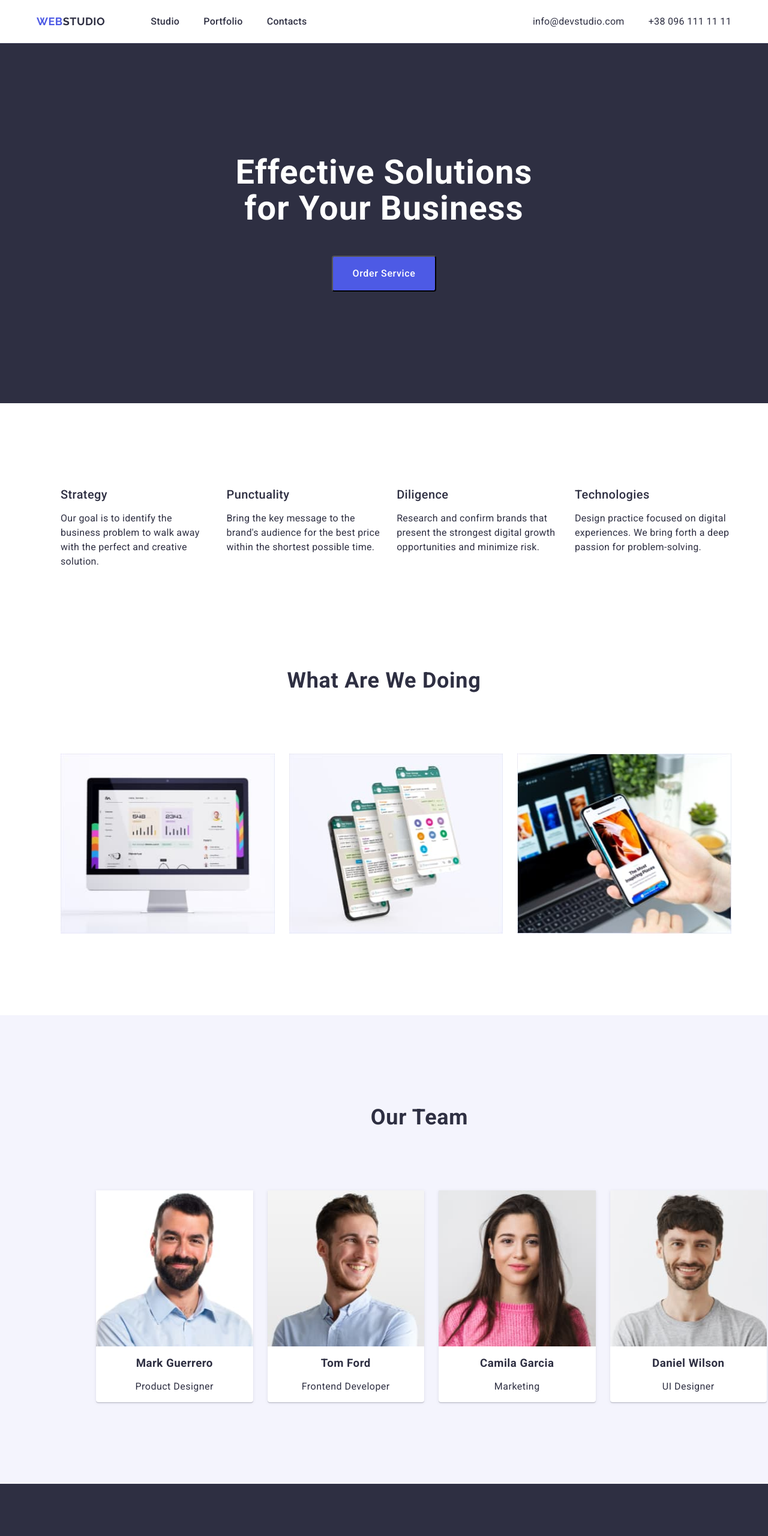
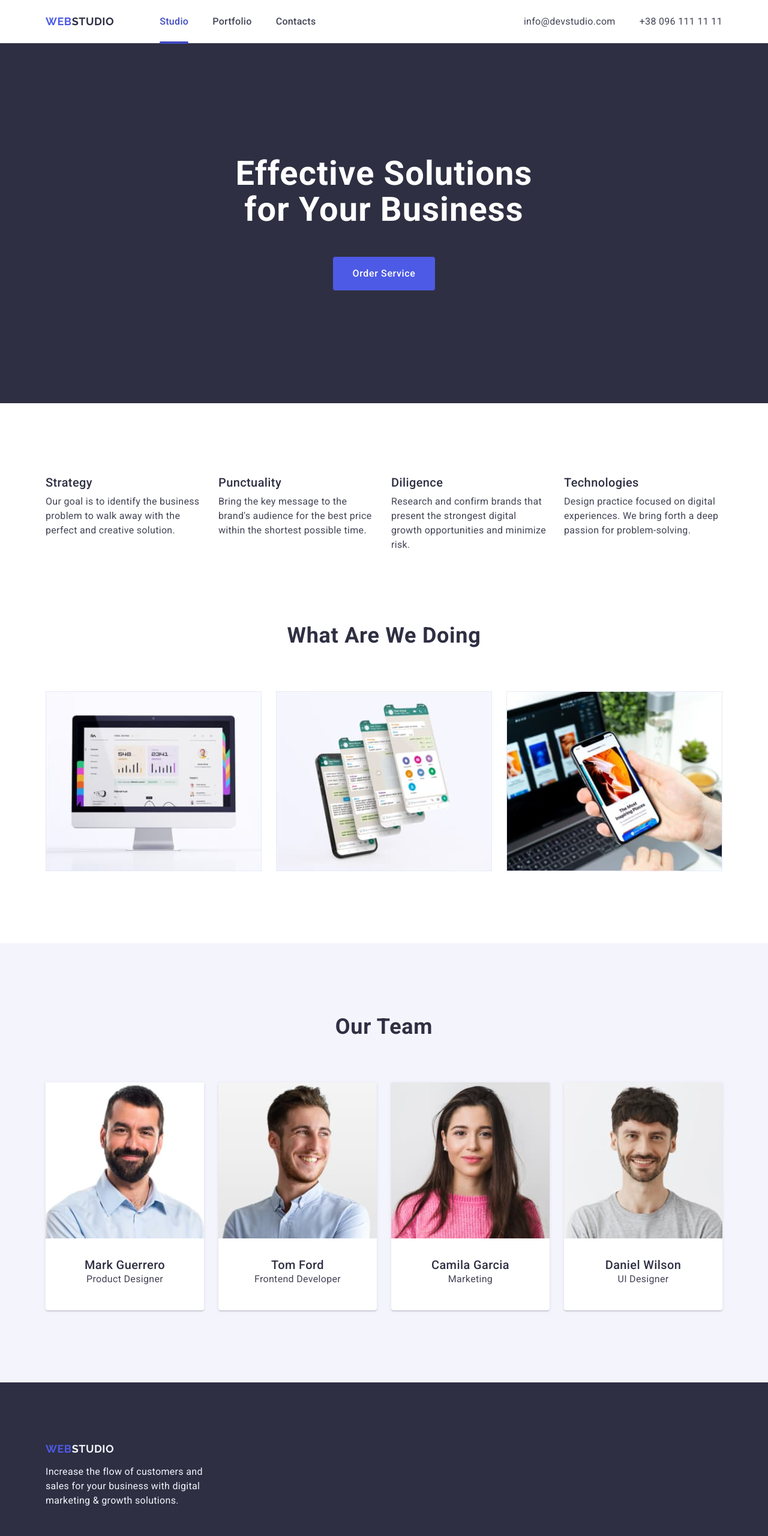
Before and after one commit to boogie1989/goit-markup-hw-03, a plain HTML site: page index.html in a window 1280 px wide. Shown: the top 2560 px of the page at 60% size. Drawn offline with nearby package versions, Linux system fonts and the light colour scheme.

Commit message:
refactoring

```diff
--- a/css/styles.css
+++ b/css/styles.css
@@ -2,104 +2,145 @@
 	--primary-font: "Roboto", sans-serif;
 	--secondary-font: "Raleway", sans-serif;
 
-	--primary-highlight: #404bbf;
+	--CLOUD: #f4f4fd;
+	--CORNFLOWER: #e7e9fc;
+	--GREY: #2e2f42b2;
+	--IRIS: #4d5ae5;
+	--LIGHT-SLATE: #8e8f99;
+	--NAVY-BLUE: #2e2f42;
+	--OCEAN: #404bbf;
+	--SLATE: #434455;
+	--WHITE: #ffffff;
 
-	--primary-color: #4d5ae5;
-	--on-primary-color: white;
+	--border-radius-sm: 4px;
+	--items: 3;
+	--indent-x: 48px;
+	--indent-y: 24px;
+	--transition: 250ms cubic-bezier(0.4, 0, 0.2, 1);
 
-	--primary-container-color: white;
-	--on-primary-container-color: #2e2f42;
+	--primary-shadow: 0px 1px 6px 0px rgba(46, 47, 66, 0.08), 0px 1px 1px 0px rgba(46, 47, 66, 0.16),
+		0px 2px 1px 0px rgba(46, 47, 66, 0.08);
 
-	--secondary-container-color: #2e2f42;
-	--on-secondary-container-color: white;
-
-	--tertiary-container-color: #f4f4fd;
-	--on-tertiary-container-color: #2e2f42;
-
-	--light-1: #e7e9fc;
-	--light-2: ##fcfcfc;
+	--secondary-shadow: 0px 3px 1px 0px rgba(0, 0, 0, 0.1), 0px 2px 1px 0px rgba(0, 0, 0, 0.08),
+		0px 2px 2px 0px rgba(0, 0, 0, 0.12);
 }
 
+/* #region Base */
 body {
 	font-family: var(--primary-font);
-	letter-spacing: 0.03em;
-	background-color: var(--primary-container-color);
-	color: var(--on-primary-container-color);
+	color: var(--SLATE);
+	background: var(--WHITE);
+}
+
+a {
+	text-decoration: none;
+	color: currentColor;
 }
 
 ul,
 ol {
+	padding-left: 0;
+	margin-top: 0;
+	margin-bottom: 0;
 	list-style-type: none;
-}
-
-a {
-	text-decoration: none;
-}
-
-img {
-	display: block;
-	max-width: 100%;
 }
 
 address {
 	font-style: normal;
 }
 
+img {
+	display: block;
+	max-width: 100%;
+	height: auto;
+}
+
+h1,
+h2,
+h3,
+h4,
+h5,
+h6,
+p {
+	margin-top: 0;
+	margin-bottom: 0;
+}
+
+button {
+	border: none;
+	cursor: pointer;
+	padding: 0;
+	color: currentColor;
+	font-family: inherit;
+}
+
 .container {
 	width: 1158px;
+	padding: 0 15px;
 	margin: 0 auto;
 }
 
+.section {
+	padding: 120px 0;
+}
+
+.section-title {
+	margin-bottom: 72px;
+	font-size: 36px;
+	line-height: 1.11;
+	letter-spacing: 0.02em;
+	text-transform: capitalize;
+	text-align: center;
+	color: var(--NAVY-BLUE);
+}
+
+.hidden {
+	display: none;
+}
+
+.cards {
+	display: flex;
+	flex-wrap: wrap;
+	gap: var(--indent-x) var(--indent-y);
+}
+
+.card {
+	width: calc((100% - var(--indent-y) * (var(--items) - 1)) / var(--items));
+}
+
 .button {
-	background-color: var(--primary-color);
-	color: var(--on-primary-color);
-	font-size: 16px;
+	display: flex;
+	min-width: 169px;
+	min-height: 56px;
+	padding: 16px 32px;
 	font-weight: 500;
 	line-height: 1.5;
 	letter-spacing: 0.04em;
-	padding: 16px 32px;
-	border-radius: 4px;
-}
-.button:hover,
-.button:focus {
-	background: var(--primary-highlight);
-}
-
-.filter-button {
-	padding: 12px 24px;
-	background-color: var(--tertiary-container-color);
-	color: var(--primary-color);
-	border: 1px solid var(--tertiary-container-color);
-}
-.filter-button:hover,
-.filter-button:focus {
-	background: var(--primary-color);
-	color: var(--on-primary-color);
+	color: var(--WHITE);
+	background: var(--IRIS);
+	border-radius: var(--border-radius-sm);
+	transition: background-color var(--transition), box-shadow var(--transition);
 }
 
 .logo {
 	font-family: var(--secondary-font);
-	color: var(--primary-color);
 	font-weight: 800;
 	font-size: 18px;
 	line-height: 1.17;
 	letter-spacing: 0.03em;
 	text-transform: uppercase;
+	color: var(--IRIS);
 }
-
 .logo-dark {
-	color: var(--on-primary-container-color);
+	color: var(--NAVY-BLUE);
 }
-
 .logo-light {
-	color: var(--on-secondary-container-color);
+	color: var(--CLOUD);
 }
 
 .header {
-	border-bottom: 1px solid var(--light-1);
-	height: 72px;
-	text-align: center;
 	display: flex;
+	align-items: center;
 }
 
 .header .container {
@@ -111,29 +152,48 @@ address {
 	display: flex;
 	align-items: center;
 	gap: 76px;
-	justify-content: start;
 }
 
 .header-nav-menu {
 	display: flex;
 	gap: 40px;
-	padding: 0;
 }
 
 .header-nav-menu-item {
 }
 
+.header-current-link {
+	color: var(--OCEAN);
+}
+
 .header-nav-menu-link {
-	color: var(--primary-text-color);
+	position: relative;
 	display: block;
 	padding: 24px 0;
 	font-weight: 500;
 	line-height: 1.5;
 	letter-spacing: 0.02em;
+	transition: color var(--transition);
 }
+
 .header-nav-menu-link:hover,
 .header-nav-menu-link:focus {
-	color: var(--primary-color);
+	color: var(--OCEAN);
+}
+
+.header-nav-menu-link::after {
+	content: "";
+	position: absolute;
+	bottom: -1px;
+	left: 50%;
+	transform: translate(-50%);
+	width: 100%;
+	height: 4px;
+	border-radius: var(--border-radius-sm);
+	background: transparent;
+}
+.header-nav-menu-link.header-current-link::after {
+	background: var(--OCEAN);
 }
 
 .header-contacts {
@@ -149,27 +209,45 @@ address {
 }
 
 .header-contacts-link {
-	color: var(--primary-text-color);
 	line-height: 1.5;
 	letter-spacing: 0.02em;
+	color: var(--SLATE);
+	transition: color var(--transition);
 }
 
-.hero {
-	background-color: var(--secondary-container-color);
-	color: var(--on-secondary-container-color);
-	height: 600px;
-	display: flex;
-	justify-content: center;
-	justify-items: center;
-	flex-direction: column;
+.header-contacts-link:hover,
+.header-contacts-link:focus {
+	color: var(--OCEAN);
 }
 
-.hero .container {
-	text-align: center;
+.footer {
+	padding: 100px 0;
+	background: var(--NAVY-BLUE);
 }
 
-.hero .button {
+.footer-container {
+	max-width: 264px;
+	margin-right: 120px;
+}
+
+.footer-text {
+	line-height: 1.5;
+	letter-spacing: 0.02em;
+	color: var(--CLOUD);
+}
+
+.footer-container .logo {
+	display: block;
+	margin-bottom: 16px;
+}
+
+/* Pages */
+
+.hero {
+	max-width: 1440px;
 	margin: 0 auto;
+	padding: 188px 0;
+	background: var(--NAVY-BLUE);
 }
 
 .hero-title {
@@ -182,22 +260,16 @@ address {
 	color: #fff;
 }
 
-.hero .container .button {
+.hero .button {
+	margin: 0 auto;
 }
 
 .features {
-	padding-top: 120px;
-}
-
-.features-title {
-	display: none;
+	padding-bottom: 60px;
 }
 
 .features-list {
-	display: flex;
-	justify-content: center;
-	margin: 0;
-	gap: 24px;
+	--items: 4;
 }
 
 .feature-item {
@@ -208,152 +280,129 @@ address {
 	font-weight: 500;
 	font-size: 20px;
 	line-height: 1.2;
-	letter-spacing: 0.4px;
+	letter-spacing: 0.02em;
+	color: var(--NAVY-BLUE);
 }
 
 .feature-item-desc {
-	font-size: 16px;
-	font-style: normal;
-	font-weight: 400;
-	line-height: 24px;
-	letter-spacing: 0.32px;
+	line-height: 1.5;
+	letter-spacing: 0.02em;
 }
 
 .tasks {
-	padding-top: 120px;
-	padding-bottom: 120px;
-	text-align: center;
+	padding-top: 60px;
 }
 
 .tasks-title {
-	text-align: center;
-	font-size: 36px;
-	font-weight: 700;
-	line-height: 40px; /* 111.111% */
-	letter-spacing: 0.72px;
-	text-transform: capitalize;
 }
 
 .tasks-list {
-	padding-top: 72px;
-	display: flex;
-	gap: 24px;
+	--items: 3;
 }
 
 .task-item {
 }
 
-.task-item-title {
+.task-item-img {
 }
 
 .team {
-	text-align: center;
-	background-color: var(--tertiary-container-color);
-	padding: 120px;
+	background: var(--CLOUD);
 }
 
 .team-title {
-	text-align: center;
-	font-size: 36px;
-	font-weight: 700;
-	line-height: 40px;
-	letter-spacing: 0.72px;
-	text-transform: capitalize;
-
-	padding-bottom: 72px;
 }
 
 .team-list {
-	display: flex;
-	gap: 24px;
+	--items: 4;
 }
 
 .team-member {
-	background-color: var(--primary-container-color);
-	border-radius: 0px 0px 4px 4px;
-	background: var(--WHITE, #fff);
-	box-shadow: 0px 1px 6px 0px rgba(46, 47, 66, 0.08), 0px 1px 1px 0px rgba(46, 47, 66, 0.16),
-		0px 2px 1px 0px rgba(46, 47, 66, 0.08);
-}
-
-.team-member-title {
+	background: var(--WHITE);
+	border-radius: 0 0 var(--border-radius-sm) var(--border-radius-sm);
+	box-shadow: var(--primary-shadow);
 }
 
 .team-member-img {
 }
 
-.team-member-position {
+.team-member-info-container {
+	padding: 32px 16px;
 }
 
-.footer {
-	background-color: var(--secondary-container-color);
-	color: var(--on-secondary-container-color);
-	padding: 100px;
+.team-member-title {
+	font-weight: 500;
+	font-size: 20px;
+	line-height: 1.2;
+	letter-spacing: 0.02em;
+	text-align: center;
+	color: var(--NAVY-BLUE);
 }
 
-.footer-container {
-	max-width: 300px;
-}
-
-.footer-text {
-	font-size: 16px;
-	font-weight: 400;
-	line-height: 24px;
-	letter-spacing: 0.32px;
+.team-member-position {
+	margin-bottom: 8px;
+	line-height: 1.5;
+	letter-spacing: 0.02em;
+	text-align: center;
 }
 
 .portfolio {
-	padding-bottom: 120px;
+	padding-top: 96px;
 }
-.portfolio-title {
-	display: none;
+
+.filters {
+	display: flex;
+	justify-content: center;
+	align-items: center;
+	gap: 24px;
+	margin-bottom: 72px;
 }
-.filters-list {
-	display: flex;
-	gap: 24px;
-	justify-content: center;
-	padding: 96px 0px 72px 0px;
+
+.filter {
 }
-.filter-item {
+
+.filter-button {
+	padding: 12px 24px;
+	font-weight: 500;
+	line-height: 1.5;
+	letter-spacing: 0.04em;
+	color: var(--IRIS);
+	background: var(--CLOUD);
+	border-radius: var(--border-radius-sm);
+	transition: color var(--transition), background-color var(--transition), box-shadow var(--transition);
+}
+.filter-button:hover,
+.filter-button:focus {
+	color: var(--WHITE);
+	background: var(--OCEAN);
+	box-shadow: var(--secondary-shadow);
 }
 
 .jobs-list {
-	color: var(--on-primary-container-color);
-	display: flex;
-	flex-wrap: wrap;
-	justify-content: space-between;
-	row-gap: 48px;
 }
+
 .job-item {
-	padding-bottom: 48px;
-	border-radius: 0 0 4px 4px;
-	width: 360px;
-	height: 420px;
-	border: 1px solid var(--light-1);
 }
+
 .job-img {
 }
 
 .job-info-container {
-	height: 120px;
-	padding: 0px 16px;
-	display: flex;
-	flex-direction: column;
-	justify-content: center;
-	gap: 3px;
+	padding: 32px 16px;
+	border: 1px solid var(--CORNFLOWER);
+	border-top: none;
 }
 
 .job-title {
+	margin-bottom: 8px;
+	font-weight: 500;
 	font-size: 20px;
-	font-weight: 500;
-	line-height: 24px;
-	letter-spacing: 0.4px;
-	margin: 0;
+	line-height: 1.2;
+	letter-spacing: 0.02em;
+	color: var(--NAVY-BLUE);
 }
+
 .job-desc {
-	font-size: 16px;
-	font-weight: 400;
-	line-height: 24px;
-	letter-spacing: 0.32px;
-	margin: 0;
+	line-height: 1.5;
+	letter-spacing: 0.02em;
 }
--- a/index.html
+++ b/index.html
@@ -22,7 +22,7 @@
 					<a class="logo" href="./index.html"> Web<span class="logo-dark">Studio</span> </a>
 					<ul class="header-nav-menu">
 						<li class="header-nav-menu-item">
-							<a class="header-nav-menu-link" href="./index.html">Studio</a>
+							<a class="header-nav-menu-link header-current-link" href="./index.html">Studio</a>
 						</li>
 						<li class="header-nav-menu-item">
 							<a class="header-nav-menu-link" href="./portfolio.html">Portfolio</a>
@@ -53,32 +53,32 @@
 				</div>
 			</section>
 
-			<section class="features">
+			<section class="features section">
 				<div class="container">
-					<h2 class="features-title">Features</h2>
-					<ul class="features-list">
-						<li class="feature-item">
+					<h2 class="hidden">Features</h2>
+					<ul class="features-list cards">
+						<li class="feature-item card">
 							<h3 class="feature-item-title">Strategy</h3>
 							<p class="feature-item-desc">
 								Our goal is to identify the business problem to walk away with the perfect and creative
 								solution.
 							</p>
 						</li>
-						<li class="feature-item">
+						<li class="feature-item card">
 							<h3 class="feature-item-title">Punctuality</h3>
 							<p class="feature-item-desc">
 								Bring the key message to the brand's audience for the best price within the shortest
 								possible time.
 							</p>
 						</li>
-						<li class="feature-item">
+						<li class="feature-item card">
 							<h3 class="feature-item-title">Diligence</h3>
 							<p class="feature-item-desc">
 								Research and confirm brands that present the strongest digital growth opportunities and
 								minimize risk.
 							</p>
 						</li>
-						<li class="feature-item">
+						<li class="feature-item card">
 							<h3 class="feature-item-title">Technologies</h3>
 							<p class="feature-item-desc">
 								Design practice focused on digital experiences. We bring forth a deep passion for
@@ -89,11 +89,11 @@
 				</div>
 			</section>
 
-			<section class="tasks">
+			<section class="tasks section">
 				<div class="container">
-					<h2 class="tasks-title">What are we doing</h2>
-					<ul class="tasks-list">
-						<li class="task-item">
+					<h2 class="section-title tasks-title">What are we doing</h2>
+					<ul class="tasks-list cards">
+						<li class="task-item card">
 							<img
 								class="task-item-img"
 								src="./images/we-doing/img-1.jpg"
@@ -102,7 +102,7 @@
 								height="300"
 							/>
 						</li>
-						<li class="task-item">
+						<li class="task-item card">
 							<img
 								class="task-item-img"
 								src="./images/we-doing/img-2.jpg"
@@ -111,7 +111,7 @@
 								height="300"
 							/>
 						</li>
-						<li class="task-item">
+						<li class="task-item card">
 							<img
 								class="task-item-img"
 								src="./images/we-doing/img-3.jpg"
@@ -124,11 +124,11 @@
 				</div>
 			</section>
 
-			<section class="team">
+			<section class="team section">
 				<div class="container">
-					<h2 class="team-title">Our Team</h2>
-					<ul class="team-list">
-						<li class="team-member">
+					<h2 class="section-title team-title">Our Team</h2>
+					<ul class="cards team-list">
+						<li class="card team-member">
 							<img
 								class="team-member-img"
 								src="./images/team/img-1.jpg"
@@ -136,10 +136,12 @@
 								width="264"
 								height="260"
 							/>
+							<div class="team-member-info-container">
 								<h3 class="team-member-title">Mark Guerrero</h3>
 								<p class="team-member-position">Product Designer</p>
+							</div>
 						</li>
-						<li class="team-member">
+						<li class="card team-member">
 							<img
 								class="team-member-img"
 								src="./images/team/img-2.jpg"
@@ -147,10 +149,12 @@
 								width="264"
 								height="260"
 							/>
+							<div class="team-member-info-container">
 								<h3 class="team-member-title">Tom Ford</h3>
 								<p class="team-member-position">Frontend Developer</p>
+							</div>
 						</li>
-						<li class="team-member">
+						<li class="card team-member">
 							<img
 								class="team-member-img"
 								src="./images/team/img-3.jpg"
@@ -158,10 +162,12 @@
 								width="264"
 								height="260"
 							/>
+							<div class="team-member-info-container">
 								<h3 class="team-member-title">Camila Garcia</h3>
 								<p class="team-member-position">Marketing</p>
+							</div>
 						</li>
-						<li class="team-member">
+						<li class="card team-member">
 							<img
 								class="team-member-img"
 								src="./images/team/img-4.jpg"
@@ -169,8 +175,10 @@
 								width="264"
 								height="260"
 							/>
+							<div class="team-member-info-container">
 								<h3 class="team-member-title">Daniel Wilson</h3>
 								<p class="team-member-position">UI Designer</p>
+							</div>
 						</li>
 					</ul>
 				</div>
```
Also changed, not shown: portfolio.html (+13 -12 lines), 1 other file. Lines whose indentation alone changed are shown as unchanged.
